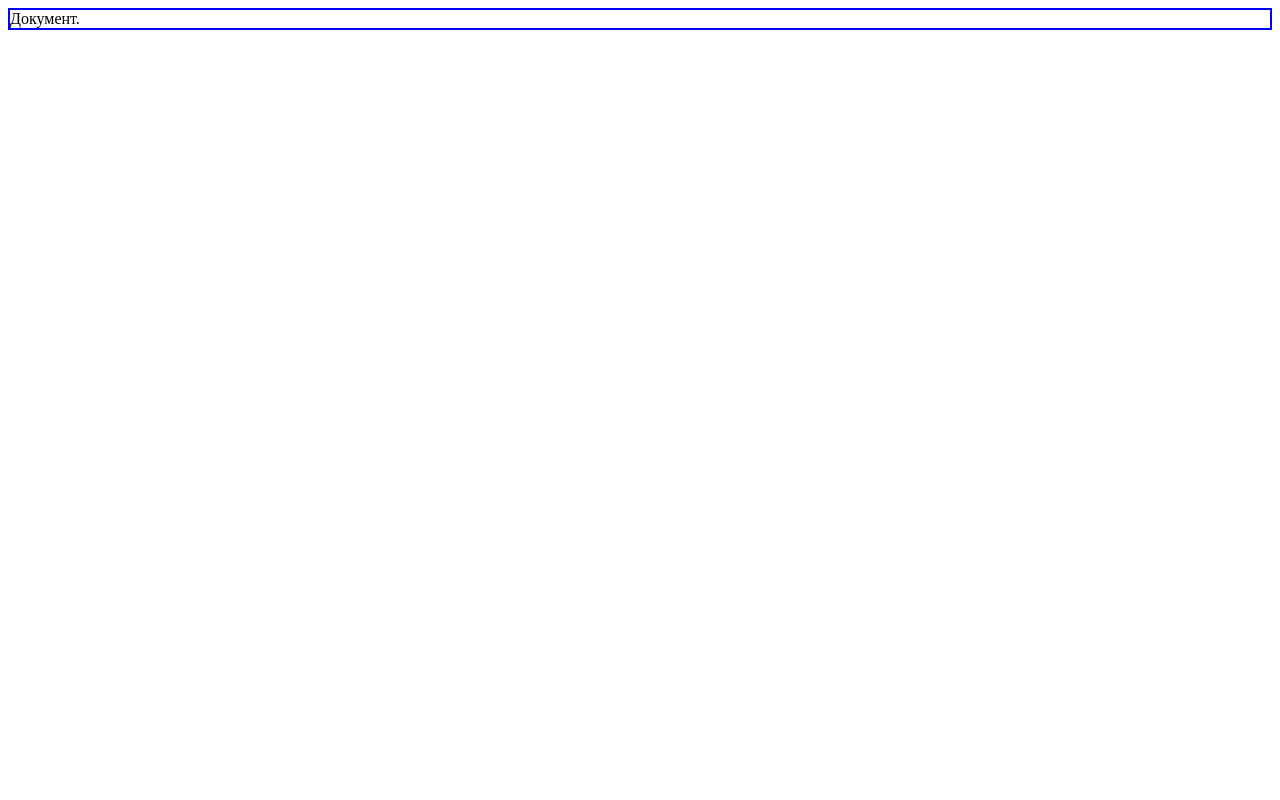
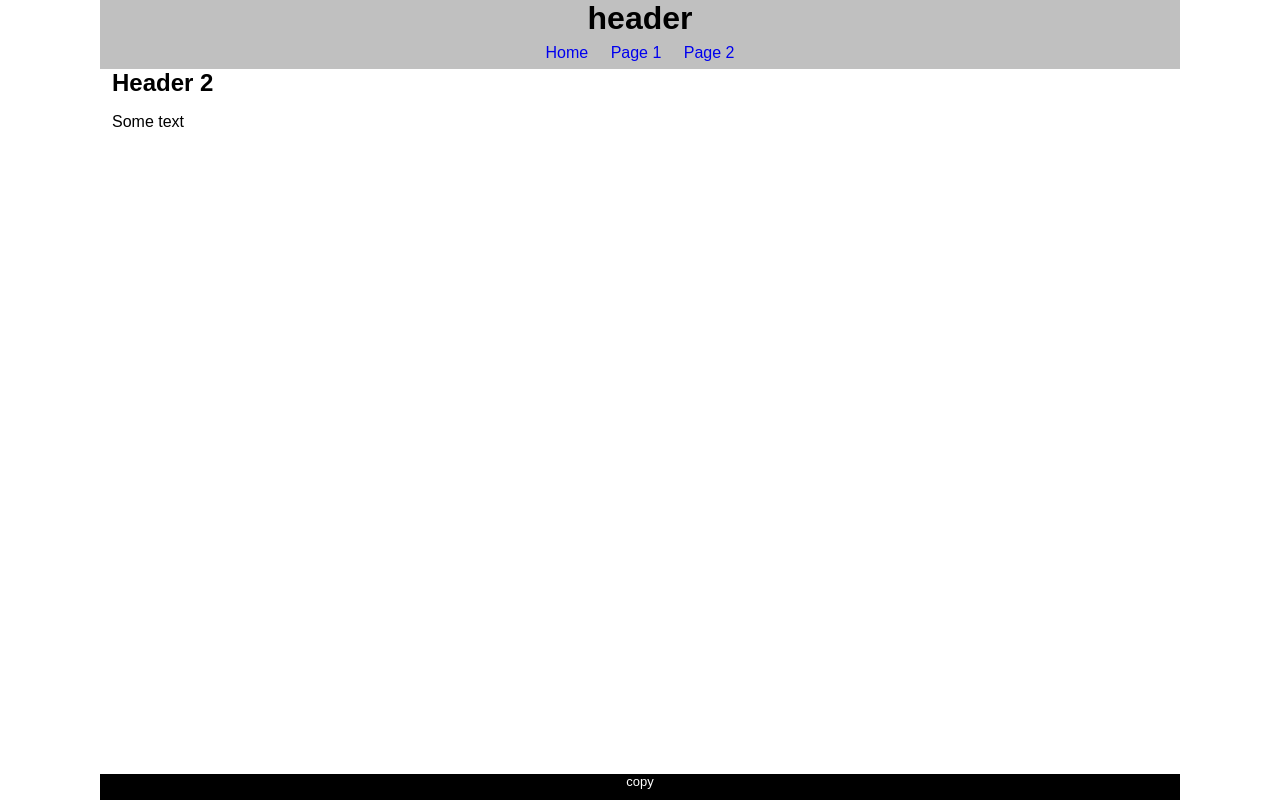
Before and after one commit to SolovyanovDV/SSEU_GitHubDesktop_PIEE31_2020, a plain HTML site: page index.html in a window 1280 px wide. Drawn offline with Linux system fonts and the light colour scheme.

Commit message:
Создана базовая разметка

```diff
--- a/css/style.css
+++ b/css/style.css
@@ -1,8 +1,59 @@
-#style
-{
-    font-family: Arial, Helvetica, sans-serif sans-serif;
+* {
+    font-family: Arial, Helvetica, sans-serif;
     box-sizing: border-box;
     margin: 0;
     padding: 0;
-    border: 2px double blue;
+    /* border: 2px solid red; */
 }
+
+body {
+    display: flex;
+    flex-direction: column;
+    align-items: center;
+    min-height: 100vh;
+}
+
+main {
+    flex: 1;
+}
+
+p {
+    margin-top: 1em;
+}
+
+.container {
+    min-width: 340px;
+    width: 1080px;
+    max-width: 98vw;
+    padding: 0 12px;
+}
+
+h1 {
+    text-align: center;
+}
+
+nav {
+    text-align: center;
+}
+
+    nav > li {
+        display: inline-block;
+        padding: 2px 4px;
+        margin: 5px;
+    }
+
+a {
+    text-decoration: none;
+}
+
+header {
+    background: silver;
+}
+
+footer {
+    background: black;
+    color: white;
+    font-size: small;
+    text-align: center;
+    min-height: 2em;
+}
--- a/index.html
+++ b/index.html
@@ -1,14 +1,36 @@
 <!DOCTYPE html>
 <html lang="ru">
-
 <head>
-    <meta charset="utf-8">
-    <meta name="viewport" content="width=device-width, initial-scale=1.0" />
+    <meta charset="UTF-8">
+    <meta name="viewport" content="width=device-width, initial-scale=1.0">
     <title>Заголовок</title>
-    <link id="style" rel="stylesheet" href="css/style.css">
+    <link rel="stylesheet" href="css/style.css">
     <script src="js/onload.js"></script>
 </head>
 <body>
-    <div id="style"> Документ.</div>
+    <header>
+        <div class="container">
+            <h1>header</h1>
+            <nav>
+                <li><a href="#">Home</a></li>
+                <li><a href="#">Page 1</a></li>
+                <li><a href="#">Page 2</a></li>
+            </nav>
+        </div>
+    </header>
+
+    <main>
+        <div class="container">
+            <h2>Header 2</h2>
+            <p>Some text</p>
+        </div>
+    </main>
+
+    <footer>
+        <div class="container">
+            copy
+        </div>
+    </footer>
+
 </body>
 </html>
```
